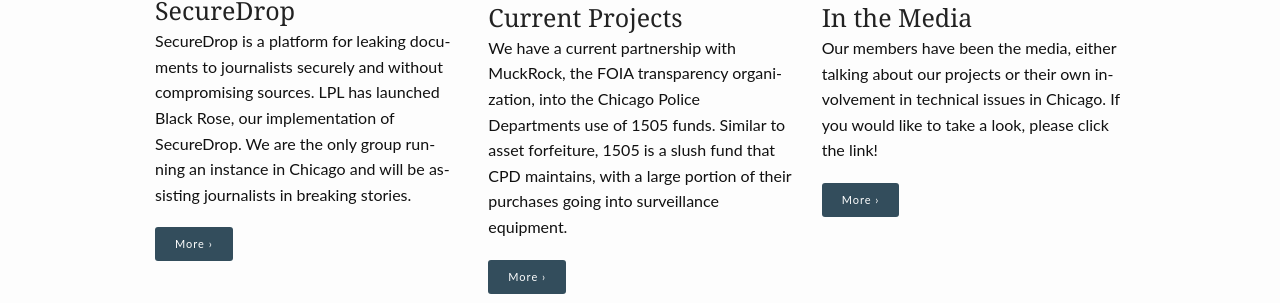
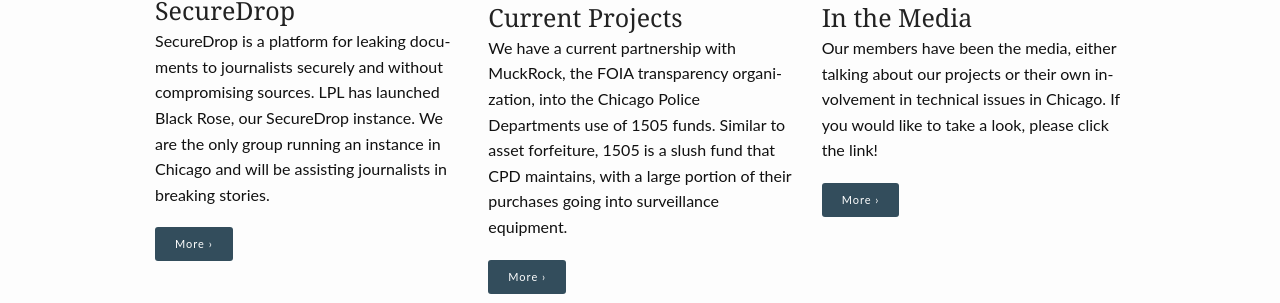
Before and after one commit to saltthefries/lucyparsonslabs.com, a Jekyll site: the page built from pages/pages-root-folder/index.md, in a window 1280 px wide. Shown: the part 614-917 px from the top of the page. Built offline with Jekyll 4.4.1, drawn with Linux system fonts in a browser that asks for light colours.

```diff
--- a/pages/pages-root-folder/index.md
+++ b/pages/pages-root-folder/index.md
@@ -13,7 +13,7 @@
   title: "SecureDrop"
   url: 'https://www.lucyparsonslabs.com/securedrop'
   image: /images/thumbs/blackrose.jpg
-  text: 'SecureDrop is a platform for leaking documents to journalists securely and without compromising sources. LPL has launched Black Rose, our implementation of SecureDrop. We are the only group running an instance in Chicago and will be assisting journalists in breaking stories.'
+  text: 'SecureDrop is a platform for leaking documents to journalists securely and without compromising sources. LPL has launched Black Rose, our SecureDrop instance. We are the only group running an instance in Chicago and will be assisting journalists in breaking stories.'
 
 widget2:
   title: "Current Projects"
```
